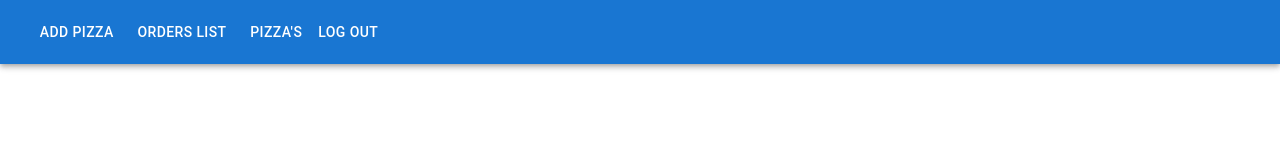
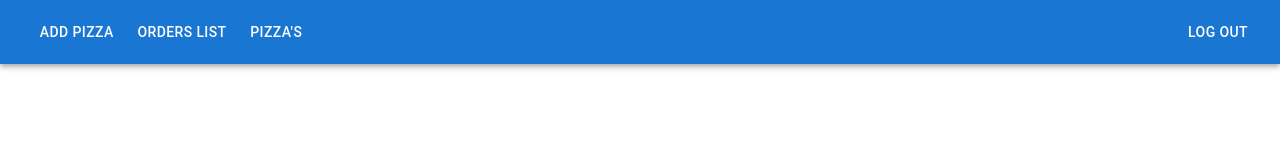
Before and after one commit to sathish0706/Webcode-2_Frontend, a React (Create React App) app: page /admin in a window 1280 px wide. Shown: the top 160 px of the page. Built offline with nearby package versions, Linux system fonts and the light colour scheme; no server answers.

Commit message:
Update Admin.js

```diff
--- a/src/Components/Admin/Admin.js
+++ b/src/Components/Admin/Admin.js
@@ -21,7 +21,7 @@ const Admin = () => {
          <Button color="inherit" onClick={() => navigate("/admin/pizzaPage")}>
             &nbsp; Pizza's
           </Button>
-          <div >
+          <div className="fa-solid">
             <Button color="inherit" onClick={() => navigate("/signin")}>
               Log out
             </Button>
```
